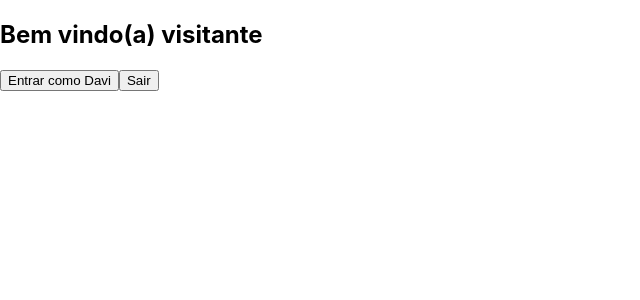
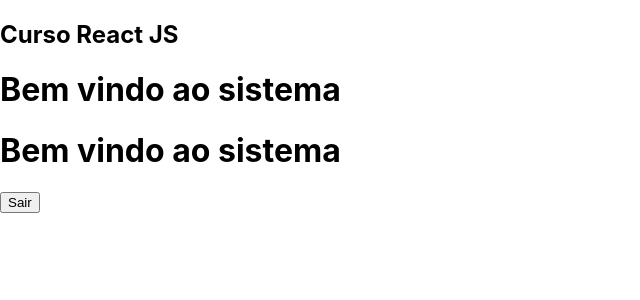
Before and after one commit to dnsdigitaltech/reactJS, a React (Create React App) app in the folder meusite/: page / in a window 1280 px wide. Shown: the top 300 px of the page, without its empty margins (0-640 px from the left). Built offline with nearby package versions, Linux system fonts and the light colour scheme.

Commit message:
Renderização condicional

```diff
--- a/meusite/src/App.js
+++ b/meusite/src/App.js
@@ -1,12 +1,47 @@
 import React, { Component } from 'react';
-import Membro from './components/Membro';
 
 class App extends Component {
+
+    constructor (props) {
+        super (props);
+        this.state = {
+            status: 1,
+            status2: true
+        };
+
+        this.sair = this.sair.bind(this);
+        this.entrar = this.entrar.bind(this);
+    }
+
+    sair() {
+        this.setState({status2:false})
+    }
+
+    entrar() {
+        this.setState({status2:true})
+    }
 
     render() {
         return (
             <div>
-                <Membro nome="visitante"/>
+                <div>
+                    <h2>Curso React JS</h2>
+                </div>
+
+                {this.state.status === 1 &&
+                    <h1>Bem vindo ao sistema</h1>
+                }
+
+                {this.state.status2 ?
+                    <div>
+                        <h1>Bem vindo ao sistema</h1>
+                        <button onClick={this.sair}>Sair</button>
+                    </div>:
+                    <div>
+                        <h1>Olá visitante</h1>
+                        <button onClick={this.entrar}>Entrar no sistema</button>
+                    </div>
+                }
             </div>
         );
     }
--- a/meusite/src/components/Membro/index.js
+++ /dev/null
@@ -1,28 +0,0 @@
-import React, { Component } from 'react';
-
-class Membro extends Component {
-
-    constructor (props) {
-        super (props);
-        this.state = {
-            nome: props.nome
-        };
-        this.entrar = this.entrar.bind(this);
-    }
-
-    entrar(nome){
-        this.setState({nome: nome})
-    }
-
-    render(h) {
-        return (
-            <div>
-                <h2>Bem vindo(a) {this.state.nome}</h2>
-                <button onClick={() => this.entrar('Santos')}>Entrar como Davi</button>
-                <button onClick={() => this.setState({nome: ''})}>Sair</button>
-            </div>
-        )
-    }
-}
-
-export default Membro;
```
